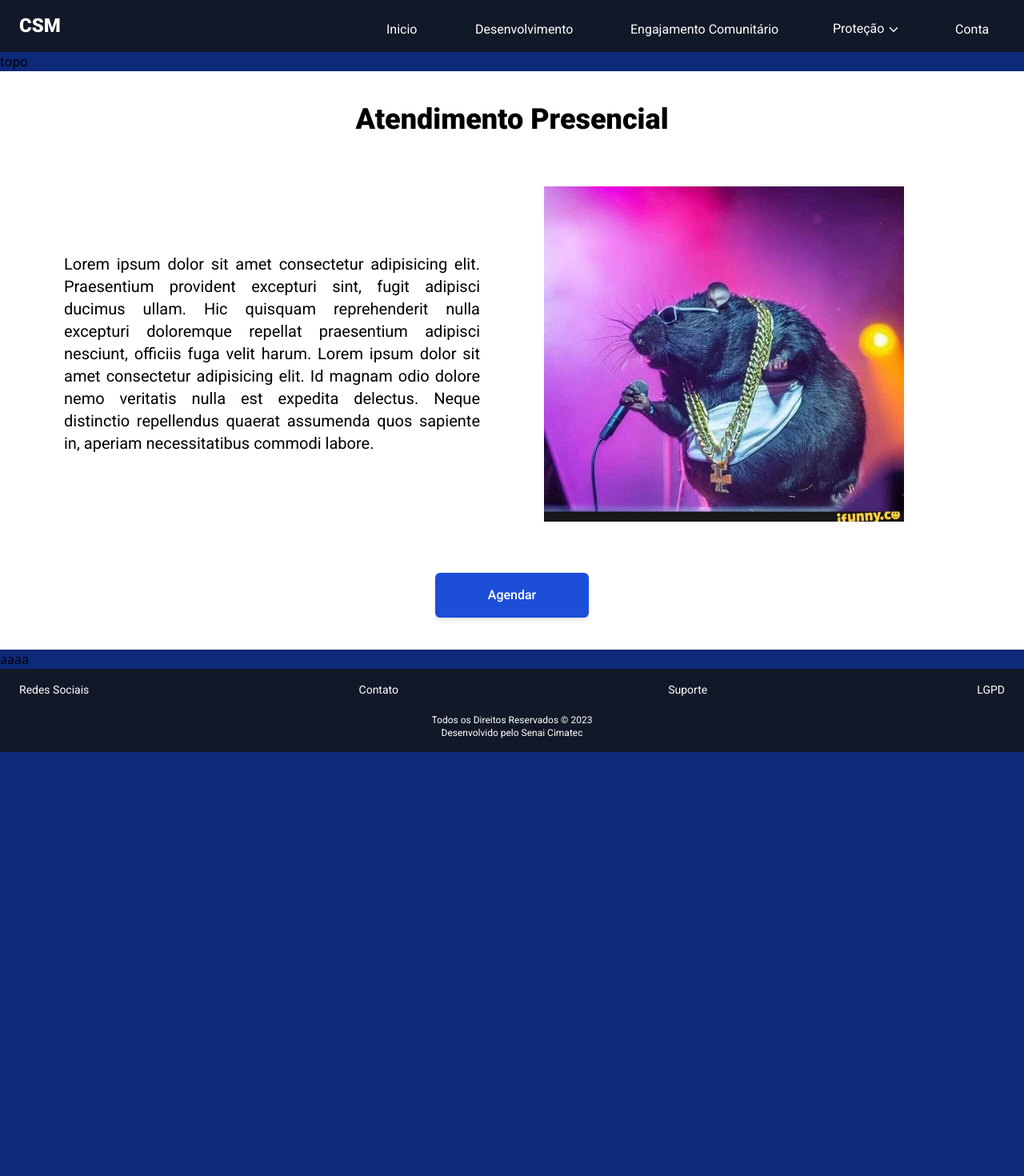
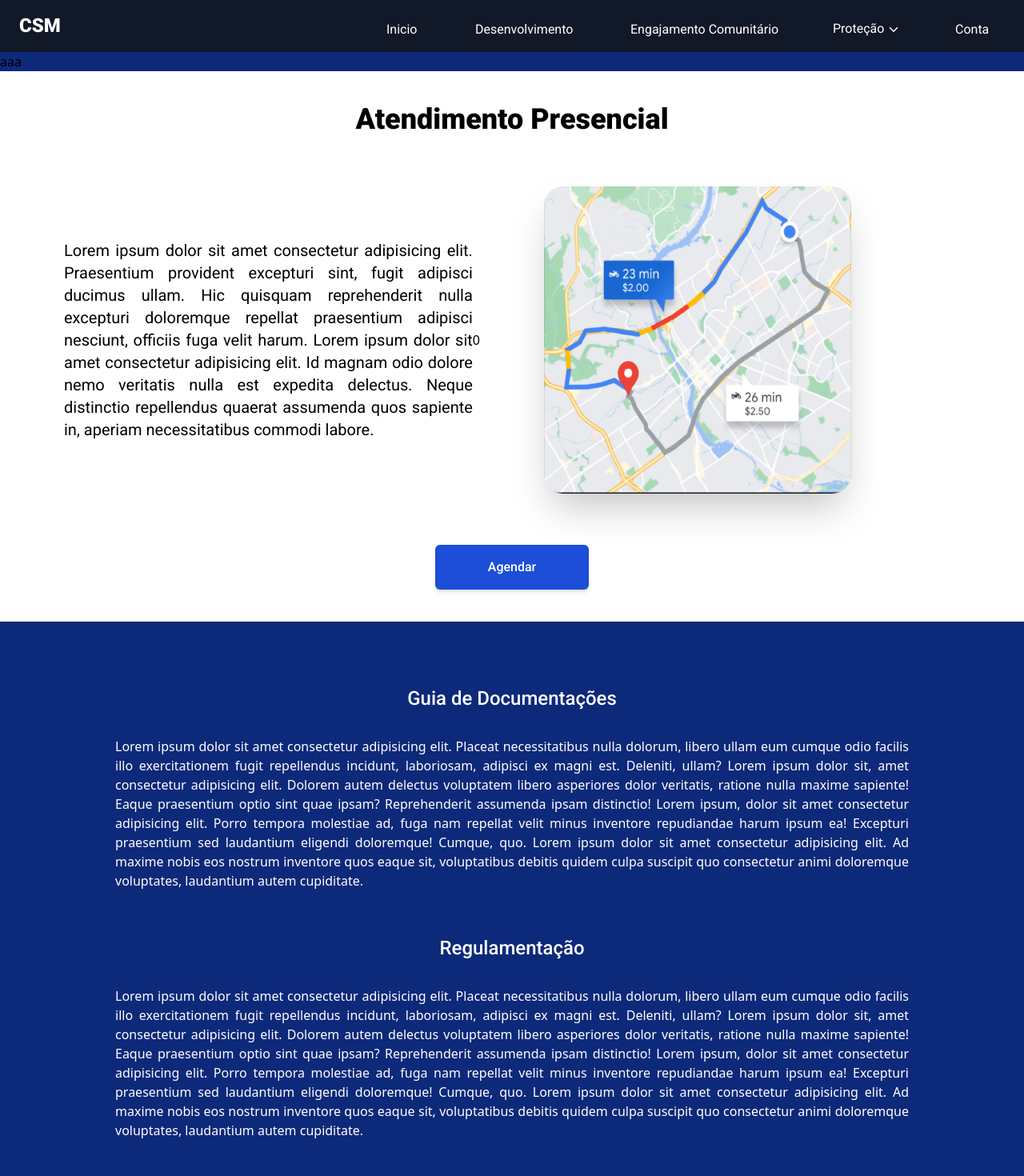
Before and after one commit to Awi-24/CSM_Front-End, a React (Vite) app in the folder front/: page /juridico in a window 1280 px wide. Shown: the top 1470 px of the page at 80% size. Before the commit the page ends 940 px from the top, so only its background shows below. Built offline with nearby package versions, Linux system fonts and the light colour scheme.

Commit message:
ajustes tela juridico e responsividade

```diff
--- a/front/src/pages/juridico/Juridico.tsx
+++ b/front/src/pages/juridico/Juridico.tsx
@@ -1,7 +1,7 @@
 import MediaQuery from "react-responsive";
 import CustomButton from "../../components/CustomButton";
 import PartnerBox from "../../components/PartnerBox";
-import imagem from "../../img/ratao.jpg"
+import imagem from "../../img/gps.png"
 
 function Juridico() {
   function handleClick(): void {
@@ -11,19 +11,19 @@ function Juridico() {
   return (
     <>
       <div className="">
-        <p>topo</p>
+        <p>aaa</p>
       </div>
       <div className="bg-white py-10">
         <p className="text-4xl font-semibold font-roboto text-center">Atendimento Presencial</p>
         <div className="flex">
           <div className="flex justify-center items-center w-1/2 my-16">
-            <p className="text-justify ml-20 text-xl font-roboto">
+            <p className="text-justify md:ml-20 sm:ml-10 xs:ml-6 text-xl font-roboto">
               Lorem ipsum dolor sit amet consectetur adipisicing elit. Praesentium provident excepturi sint, fugit adipisci ducimus ullam. Hic quisquam reprehenderit nulla excepturi doloremque repellat praesentium adipisci nesciunt, officiis fuga velit harum.
               Lorem ipsum dolor sit amet consectetur adipisicing elit. Id magnam odio dolore nemo veritatis nulla est expedita delectus. Neque distinctio repellendus quaerat assumenda quos sapiente in, aperiam necessitatibus commodi labore.
-            </p>
+            </p>0
               </div>
           <div className="flex ml-20 w-1/2 my-16">
-            <img className="" src={imagem} alt="" height="400px" width="450px"/>
+            <img className="shadow-2xl md:mr-20 sm:mr-10 xs:mr-6 rounded-3xl sm:w-64 sm:h-64 xs:w-44 xs:h-44 md:w-96 md:h-96" src={imagem} alt="" height="400px" width="450px"/>
           </div>
         </div>
         <div className="flex justify-center items-center">
@@ -36,7 +36,26 @@ function Juridico() {
         </div>
       </div>
       <div className="inferior">
-        <p>aaaa</p>
+        <div>
+            <p className="flex flex-col text-white text-center font-roboto text-2xl font-medium md:pt-20 sm:pt-14 xs:pt-8">Guia de Documentações</p>
+            <p className="text-justify text-white py-8 xs:px-8 sm:px-12 md:px-36">Lorem ipsum dolor sit amet consectetur adipisicing elit. Placeat necessitatibus nulla dolorum, libero ullam eum cumque odio facilis illo exercitationem fugit repellendus incidunt, laboriosam, adipisci ex magni est. Deleniti, ullam?
+              Lorem ipsum dolor sit, amet consectetur adipisicing elit. Dolorem autem delectus voluptatem libero asperiores dolor veritatis, ratione nulla maxime sapiente! Eaque praesentium optio sint quae ipsam? Reprehenderit assumenda ipsam distinctio!
+              Lorem ipsum, dolor sit amet consectetur adipisicing elit. Porro tempora molestiae ad, fuga nam repellat velit minus inventore repudiandae harum ipsum ea! Excepturi praesentium sed laudantium eligendi doloremque! Cumque, quo.
+              Lorem ipsum dolor sit amet consectetur adipisicing elit. Ad maxime nobis eos nostrum inventore quos eaque sit, voluptatibus debitis quidem culpa suscipit quo consectetur animi doloremque voluptates, laudantium autem cupiditate.
+            </p>
+        </div>
+        <div>
+            {/* CARROSSEL N SEI FAZER */}
+        </div>
+        <div>
+
+        </div>
+        <p className="flex flex-col text-white text-center font-roboto text-2xl font-medium pt-6">Regulamentação</p>
+            <p className="text-justify text-white pt-8 md:pb-28 sm:pb-10 xs:pb-8 xs:px-8 sm:px-12 md:px-36">Lorem ipsum dolor sit amet consectetur adipisicing elit. Placeat necessitatibus nulla dolorum, libero ullam eum cumque odio facilis illo exercitationem fugit repellendus incidunt, laboriosam, adipisci ex magni est. Deleniti, ullam?
+              Lorem ipsum dolor sit, amet consectetur adipisicing elit. Dolorem autem delectus voluptatem libero asperiores dolor veritatis, ratione nulla maxime sapiente! Eaque praesentium optio sint quae ipsam? Reprehenderit assumenda ipsam distinctio!
+              Lorem ipsum, dolor sit amet consectetur adipisicing elit. Porro tempora molestiae ad, fuga nam repellat velit minus inventore repudiandae harum ipsum ea! Excepturi praesentium sed laudantium eligendi doloremque! Cumque, quo.
+              Lorem ipsum dolor sit amet consectetur adipisicing elit. Ad maxime nobis eos nostrum inventore quos eaque sit, voluptatibus debitis quidem culpa suscipit quo consectetur animi doloremque voluptates, laudantium autem cupiditate.
+            </p>
       </div>
     </>
   );
```
Also changed, not shown: front/src/img/gps.png (added), 1 other file (tests, documents, lock files or other folders).
